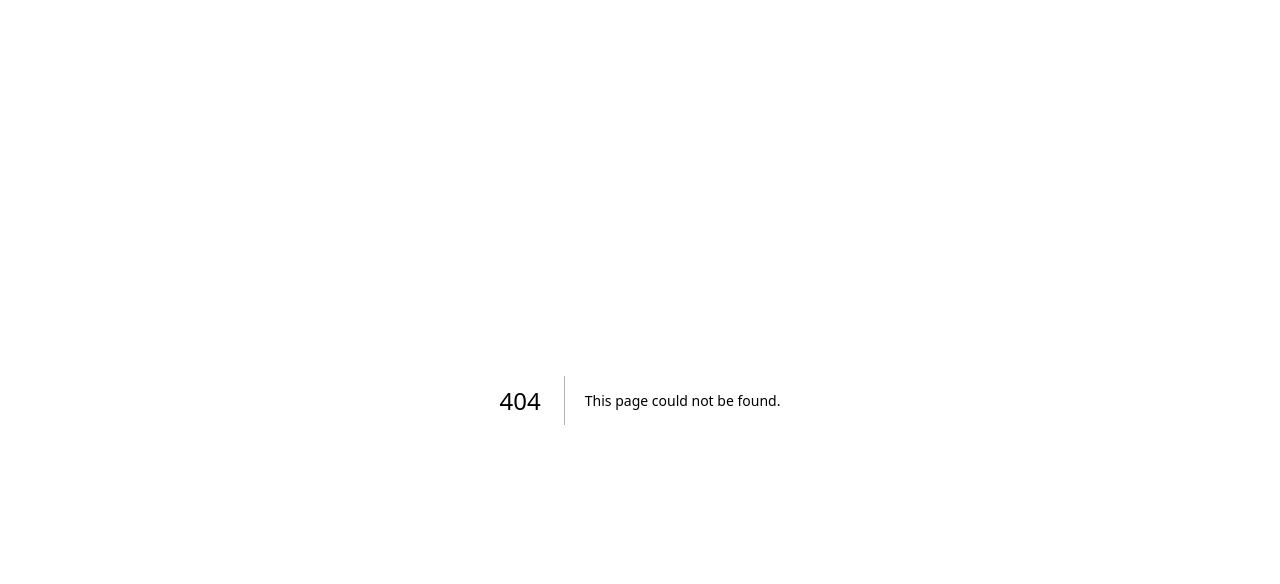
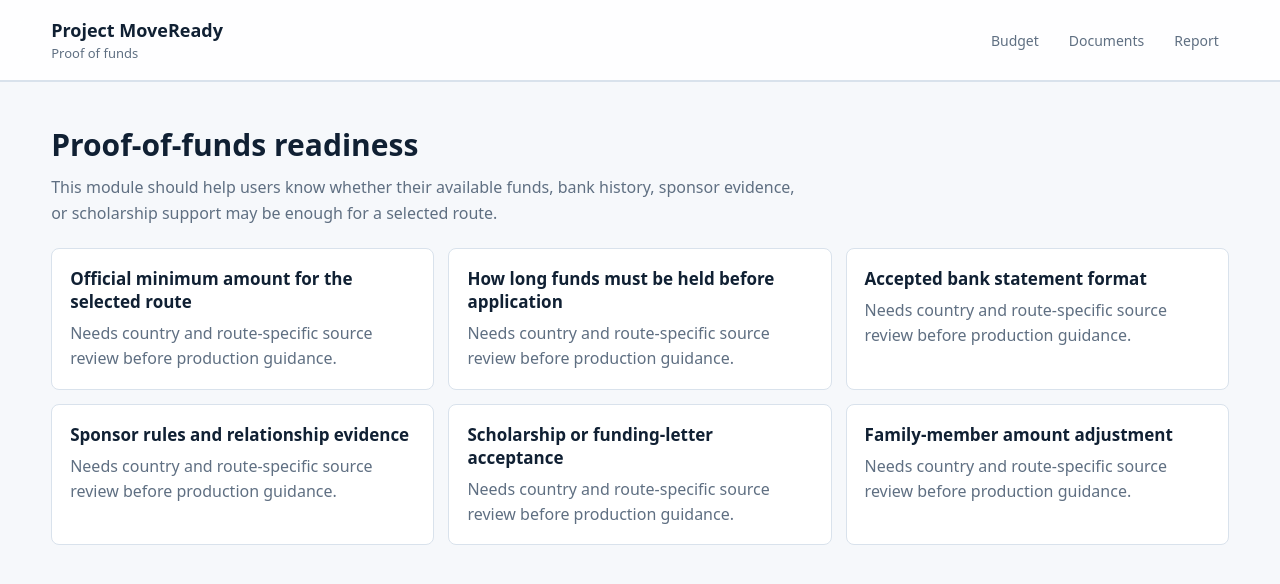
Before and after one commit to SirBM201/SirBM201-moveready-frontend, a Next.js app: page /proof-of-funds in a window 1280 px wide. Before the commit this address had no page. Shown: the top 584 px of the page. Built offline with nearby package versions, Linux system fonts and the light colour scheme.

Commit message:
Add proof of funds page

```diff
--- /dev/null
+++ b/app/proof-of-funds/page.tsx
@@ -0,0 +1,23 @@
+const fundChecks = [
+  "Official minimum amount for the selected route",
+  "How long funds must be held before application",
+  "Accepted bank statement format",
+  "Sponsor rules and relationship evidence",
+  "Scholarship or funding-letter acceptance",
+  "Family-member amount adjustment",
+];
+
+export default function ProofOfFundsPage() {
+  return (
+    <main className="page-shell">
+      <header className="topbar"><a className="brand" href="/"><strong>Project MoveReady</strong><span>Proof of funds</span></a><nav className="nav"><a href="/budget-calculator">Budget</a><a href="/document-checklist">Documents</a><a href="/report-preview">Report</a></nav></header>
+      <section className="section">
+        <h2>Proof-of-funds readiness</h2>
+        <p className="section-intro">This module should help users know whether their available funds, bank history, sponsor evidence, or scholarship support may be enough for a selected route.</p>
+        <div className="grid">
+          {fundChecks.map((item) => <article className="card" key={item}><h3>{item}</h3><p>Needs country and route-specific source review before production guidance.</p></article>)}
+        </div>
+      </section>
+    </main>
+  );
+}
```
